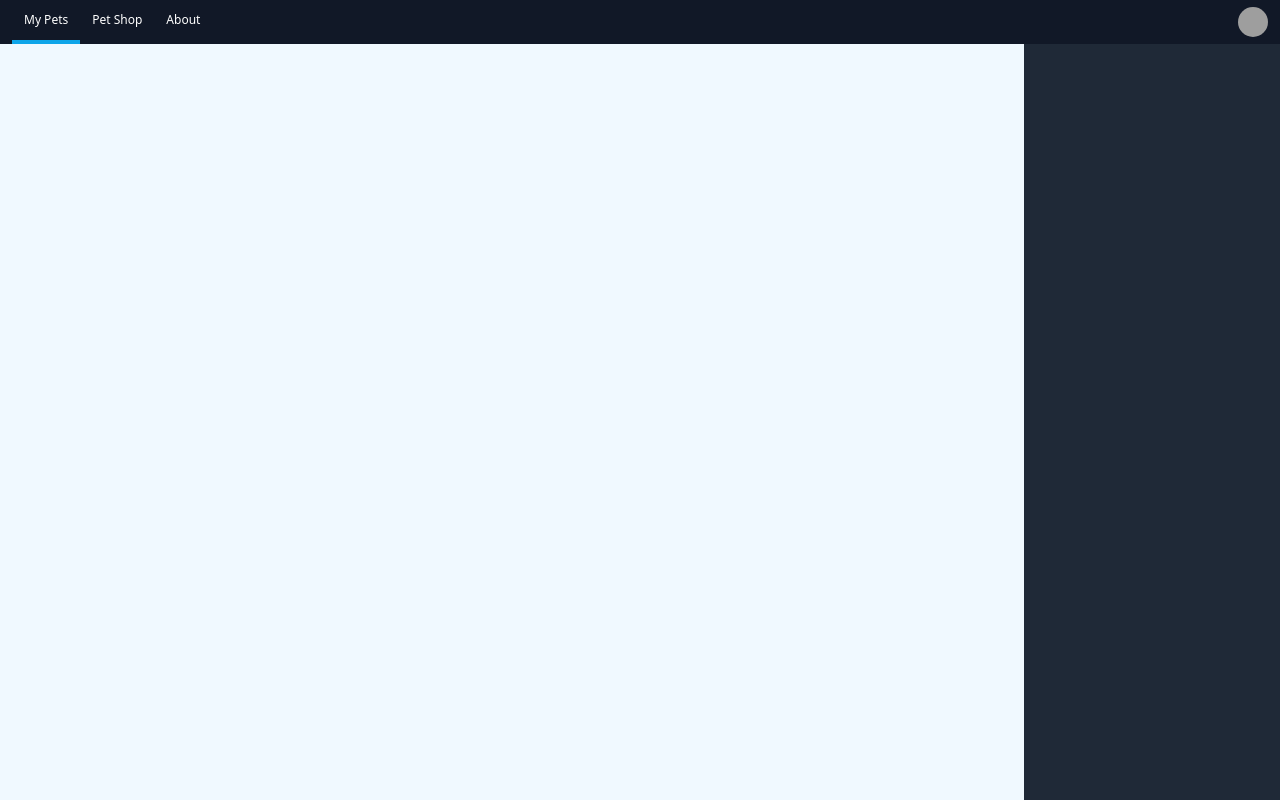
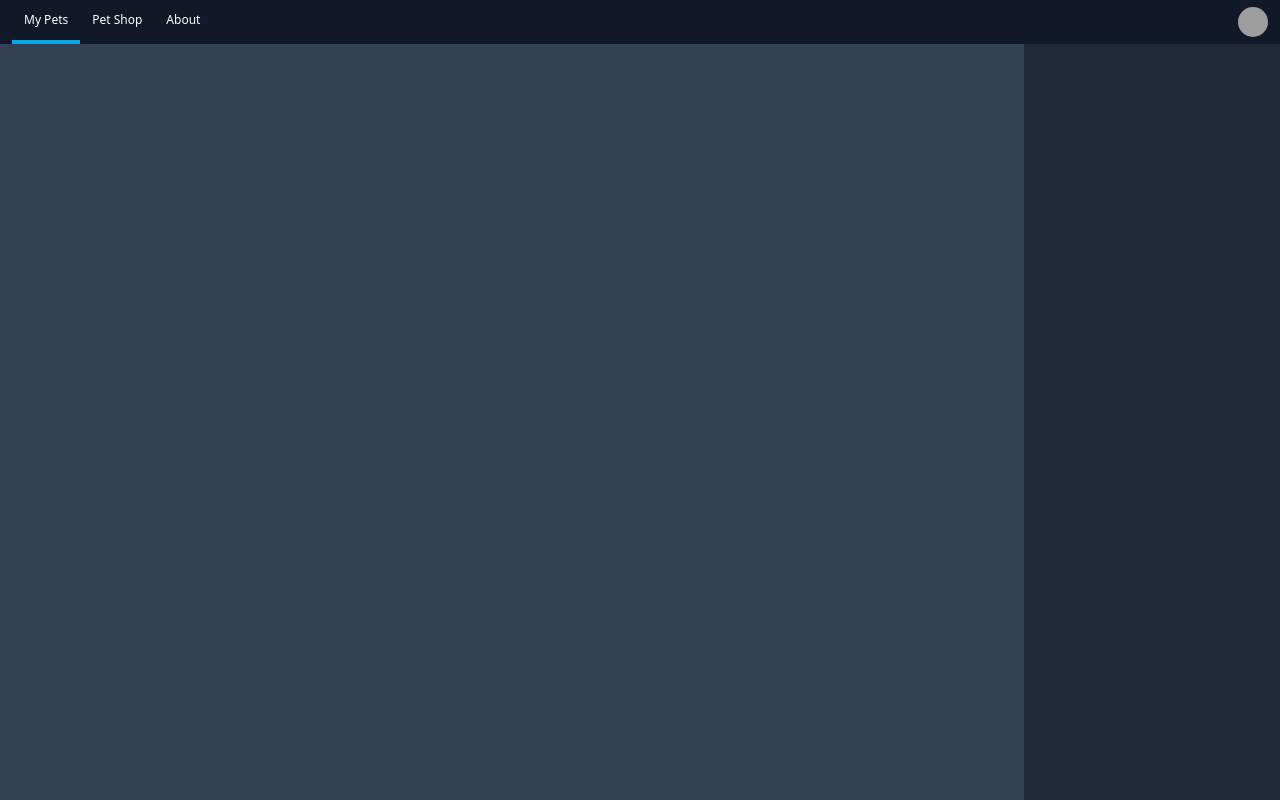
Before and after one commit to Acrylic125/web-pets, a Next.js app: page / in a window 1280 px wide. Built offline with nearby package versions, Linux system fonts and the light colour scheme; grey boxes are pictures that could not be loaded.

Commit message:
Alignment

```diff
--- /dev/null
+++ b/components/utility/Alignment.tsx
@@ -0,0 +1,23 @@
+export interface AlignmentProps {
+  children?: JSX.Element;
+  className?: string;
+}
+
+const COL_CLASSES = "flex flex-col";
+const ROW_CLASSES = "flex flex-row";
+
+export function Column({ children, className }: AlignmentProps) {
+  return (
+    <div className={className ? COL_CLASSES + className : COL_CLASSES}>
+      {children}
+    </div>
+  );
+}
+
+export function Row({ children, className }: AlignmentProps) {
+  return (
+    <div className={className ? ROW_CLASSES + className : ROW_CLASSES}>
+      {children}
+    </div>
+  );
+}
--- a/pages/index.tsx
+++ b/pages/index.tsx
@@ -3,6 +3,7 @@ import Head from "next/head";
 import Image from "next/image";
 import NavigationBar from "../components/navigation/NavigationBar";
 import PageHead from "../components/page/PageHead";
+import { Row } from "../components/utility/Alignment";
 import styles from "../styles/Home.module.css";
 
 const Home: NextPage = () => {
@@ -12,7 +13,11 @@ const Home: NextPage = () => {
       <div className="bg-sky-50 w-full h-screen flex flex-col">
         <NavigationBar selectedPage="My Pets" />
         <div className="flex flex-1 flex-col md:flex-row">
-          <section className="flex-1"></section>
+          <section className="flex-1">
+            <Row className="mx-auto h-full bg-slate-700">
+              <div></div>
+            </Row>
+          </section>
           <aside className="bg-gray-800 w-full md:w-1/5 h-full overflow-y-scroll"></aside>
         </div>
       </div>
```
